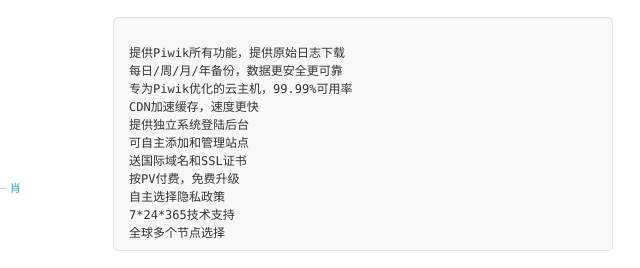
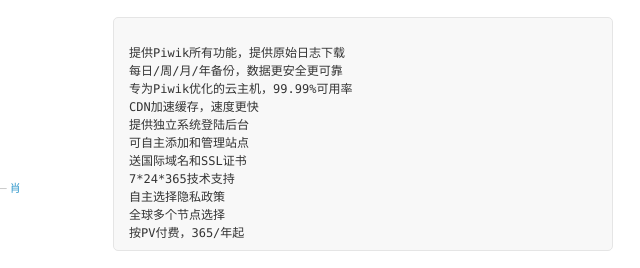
Before and after one commit to xiaoq-in/piwikla.github.io, a plain HTML site: page index.html in a window 1280 px wide. Shown: the part 512-780 px from the top of the page, 457-1097 px from the left. Drawn offline with Linux system fonts and the light colour scheme.

Commit message:
Update index.html

```diff
--- a/index.html
+++ b/index.html
@@ -70,10 +70,10 @@ CDN加速缓存，速度更快
 提供独立系统登陆后台
 可自主添加和管理站点
 送国际域名和SSL证书
-按PV付费，免费升级
+7*24*365技术支持
 自主选择隐私政策
-7*24*365技术支持
 全球多个节点选择
+按PV付费，365/年起
 </code></pre>
 
 
```
